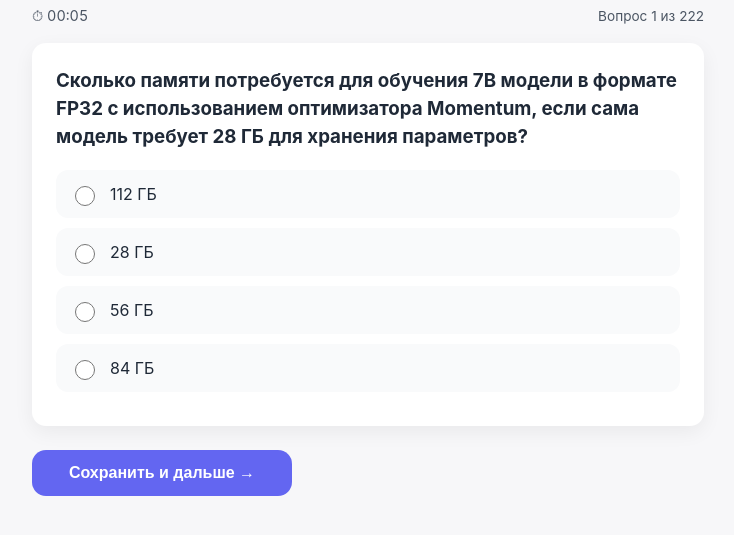
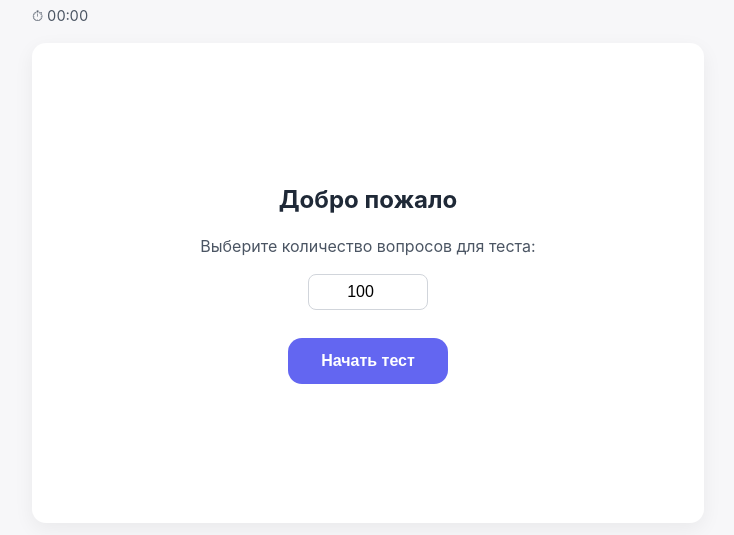
Before and after one commit to eivankin/nlp-quiz, a plain HTML site: page index.html in a window 1280 px wide. Shown: the part 69-604 px from the top of the page, without its empty margins (272-1006 px from the left). Drawn offline with Linux system fonts and the light colour scheme.

Commit message:
question shuffling & sampling

```diff
--- a/app.js
+++ b/app.js
@@ -1,9 +1,9 @@
 let questions = [];
 let current = 0;
 let answers = {};
-let startTime = Date.now();
+let shuffledOptions = {};
+let startTime = 0;
 let timerInterval = null;
-let shuffledOptions = {};
 
 function shuffleArray(arr) {
   return arr
@@ -12,23 +12,41 @@ function shuffleArray(arr) {
     .map(({ v }) => v);
 }
 
-// ---------- TIMER ----------
-const timerEl = document.getElementById("timer");
+// ---------- LOAD QUESTIONS ----------
 
-timerInterval = setInterval(() => {
-  let seconds = Math.floor((Date.now() - startTime) / 1000);
-  let m = String(Math.floor(seconds / 60)).padStart(2, "0");
-  let s = String(seconds % 60).padStart(2, "0");
-  timerEl.textContent = `⏱ ${m}:${s}`;
-}, 1000);
-
-// ---------- LOAD QUESTIONS ----------
 fetch("questions.json")
   .then(res => res.json())
   .then(data => {
-    questions = data;
-    renderQuestion();
+    questions = shuffleArray(data); // перемешиваем
+    // оставляем тест неактивным до старта
+    document.getElementById("startQuiz").onclick = () => {
+      const n = Number(document.getElementById("numQuestions").value) || 100;
+      questions = questions.slice(0, n); // обрезаем до нужного числа
+      document.getElementById("setup").style.display = "none";
+      startQuiz();
+    };
   });
+
+function startQuiz() {
+  current = 0;
+  answers = {};
+  shuffledOptions = {};
+  startTime = Date.now();
+
+  // старт таймера
+  const timerEl = document.getElementById("timer");
+  timerInterval = setInterval(() => {
+    let seconds = Math.floor((Date.now() - startTime) / 1000);
+    let m = String(Math.floor(seconds / 60)).padStart(2, "0");
+    let s = String(seconds % 60).padStart(2, "0");
+    timerEl.textContent = `⏱ ${m}:${s}`;
+  }, 1000);
+
+  document.getElementById("quiz").style.visibility = "visible";
+  document.getElementById("next").parentElement.style.visibility = "visible";
+
+  renderQuestion();
+}
 
 // ---------- RENDER ----------
 function renderQuestion() {
@@ -72,10 +90,8 @@ function renderQuestion() {
 // ---------- SAVE + NEXT ----------
 document.getElementById("next").onclick = () => {
   let q = questions[current];
-  let selected = [...document.querySelectorAll(`input[name="q${q.id}"]:checked`)]
-    .map(i => Number(i.value));
-
-  answers[q.id] = selected;
+  answers[q.id] = [...document.querySelectorAll(`input[name="q${q.id}"]:checked`)]
+      .map(i => Number(i.value));
 
   current++;
 
@@ -138,4 +154,8 @@ function finishQuiz() {
   const summary = document.createElement("h3");
   summary.textContent = `Итого: ${correctCount} / ${questions.length}`;
   results.appendChild(summary);
+
+  if (correctCount === questions.length) {
+    document.getElementById("results_header").textContent = "Нет ошибок!"
+  }
 }
--- a/index.html
+++ b/index.html
@@ -23,14 +23,22 @@
         </div>
     </header>
 
+    <div id="setup" class="setup-screen">
+        <h2>Добро пожало</h2>
+        <p>Выберите количество вопросов для теста:</p>
+        <input type="number" id="numQuestions" value="100" min="1" max="222">
+        <button id="startQuiz" class="primary">Начать тест</button>
+    </div>
+
+
     <section
             id="quiz"
             class="quiz"
             role="group"
-            aria-labelledby="question"
+            aria-labelledby="question" style="visibility: hidden"
     ></section>
 
-    <div class="actions">
+    <div class="actions" style="visibility: hidden">
         <button id="next" class="primary">
             Сохранить и дальше →
         </button>
@@ -41,7 +49,7 @@
             class="results"
             style="visibility: hidden"
     >
-        <h2>Ошибки</h2>
+        <h2 id="results_header">Ошибки</h2>
         <ol id="question_results"></ol>
     </section>
 </main>
--- a/style.css
+++ b/style.css
@@ -222,3 +222,42 @@ button.primary:active {
   padding: 2px 6px;
   border-radius: 6px;
 }
+
+.setup-screen {
+  display: flex;
+  flex-direction: column;
+  justify-content: center;
+  align-items: center;
+  text-align: center;
+  min-height: 60vh;
+  gap: 16px;
+  background: #ffffff;
+  border-radius: 14px;
+  padding: 24px;
+  box-shadow: 0 6px 20px rgba(0, 0, 0, 0.06);
+}
+
+.setup-screen h2 {
+  margin: 0;
+  font-size: 1.5rem;
+}
+
+.setup-screen p {
+  margin: 0;
+  color: #4b5563;
+}
+
+.setup-screen input[type="number"] {
+  width: 120px;
+  padding: 8px 12px;
+  font-size: 1rem;
+  border: 1px solid #d1d5db;
+  border-radius: 8px;
+  text-align: center;
+}
+
+.setup-screen button.primary {
+  width: auto;
+  min-width: 160px;
+  margin-top: 12px;
+}
```
